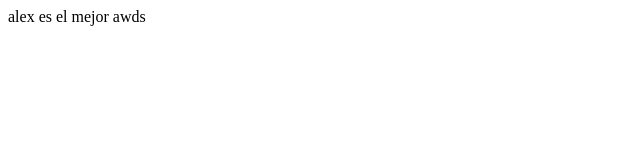
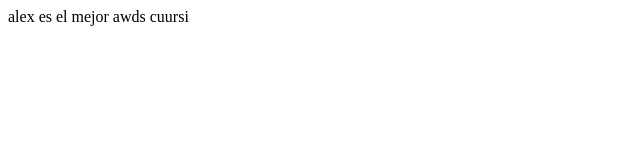
Before and after one commit to jhonalexanderorozcovargas/RepositorioAlex, a plain HTML site: page index.html in a window 1280 px wide. Shown: the full height of the page, 0-640 px from the left. Drawn offline with Linux system fonts and the light colour scheme.

Commit message:
sfsddfg
dfg

```diff
--- a/index.html
+++ b/index.html
@@ -9,6 +9,6 @@
 
 </body>
 <foter>
-    alex es el mejor awds
+    alex es el mejor awds cuursi
 </foter>
 </html>
```
